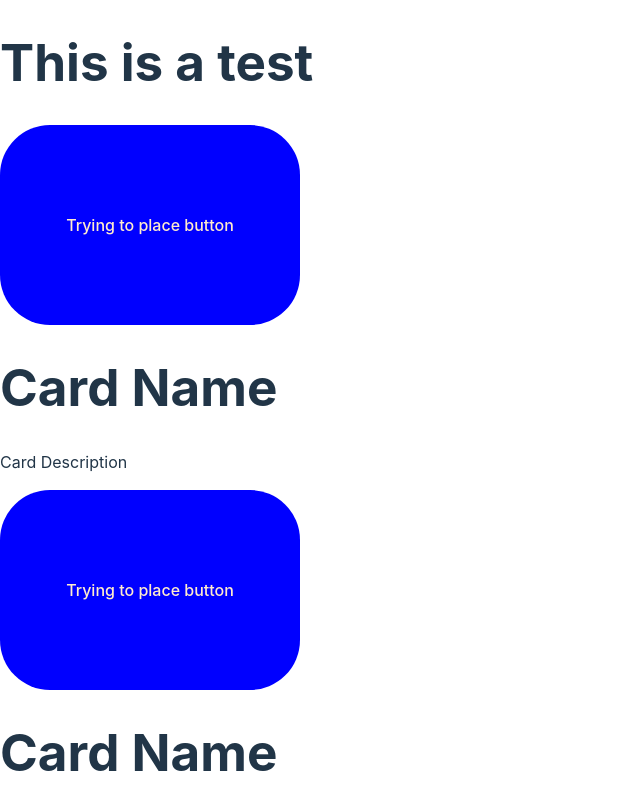
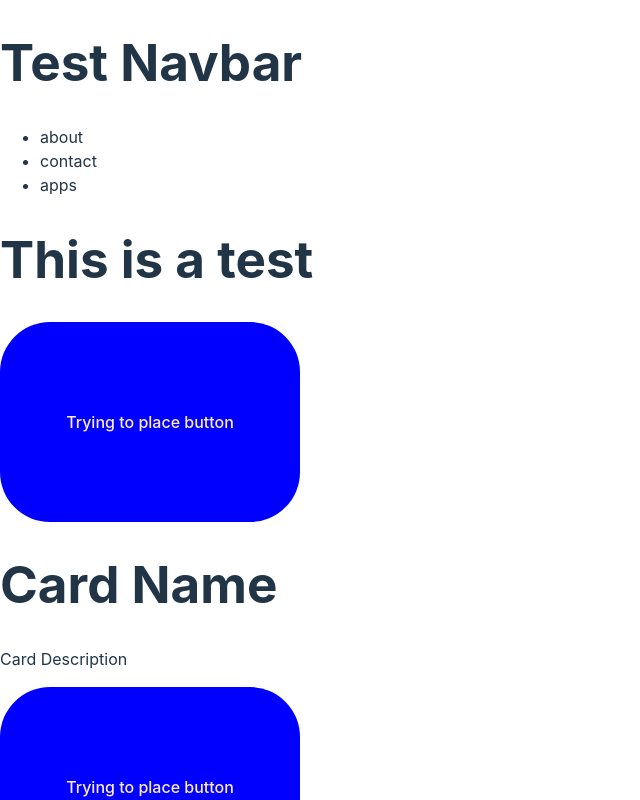
Before and after one commit to ElvisRivera21/test, a React (Vite) app in the folder test-application/: page / in a window 1280 px wide. Shown: the top 800 px of the page, without its empty margins (0-640 px from the left). Built offline with nearby package versions, Linux system fonts and the light colour scheme.

Commit message:
NavBar Component

```diff
--- a/test-application/src/App.jsx
+++ b/test-application/src/App.jsx
@@ -1,5 +1,6 @@
 import Button from "./components/button";
 import Card from "./components/card";
+import NavBar from "./components/navbar";
 import './App.css'
 
 function App() {
@@ -7,6 +8,7 @@ function App() {
 
   return (
     <>
+      <NavBar />
       <h1>This is a test</h1>
       <Button />
       <Card />
--- a/test-application/src/components/card.jsx
+++ b/test-application/src/components/card.jsx
@@ -2,11 +2,10 @@ import Button from "./button";
 
 function Card() {
     return (
-        <div className="card">
+        <div className="cardone">
             <h1>Card Name</h1>
             <p>Card Description</p>
             <Button />
-
         </div>
     )
 }
--- /dev/null
+++ b/test-application/src/components/navbar.jsx
@@ -0,0 +1,20 @@
+function NavBar() {
+    return (
+        <div className='navbar'>
+            <div className='logo'>
+                <h1>Test Navbar</h1>
+            </div>
+
+            <div className='list'>
+                <ul>
+                    <li>about</li>
+                    <li>contact</li>
+                    <li>apps</li>
+                </ul>
+            </div>
+        </div>);
+
+
+}
+
+export default NavBar;
```
